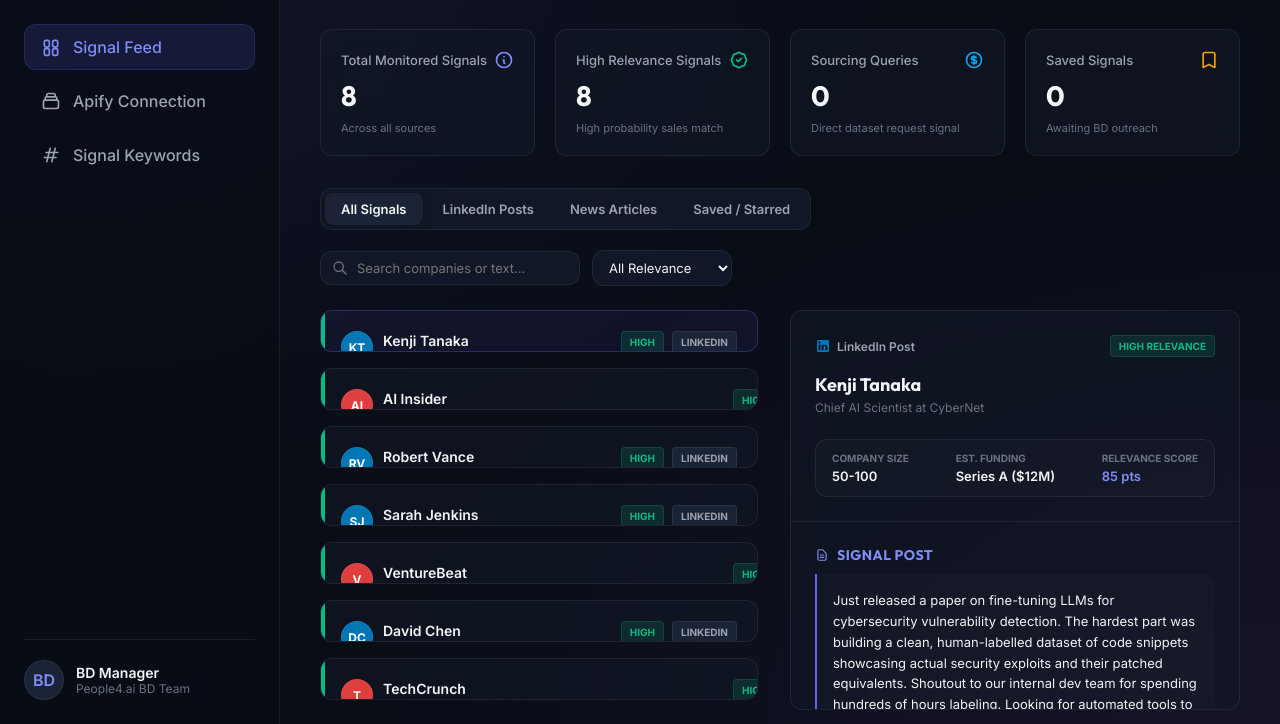
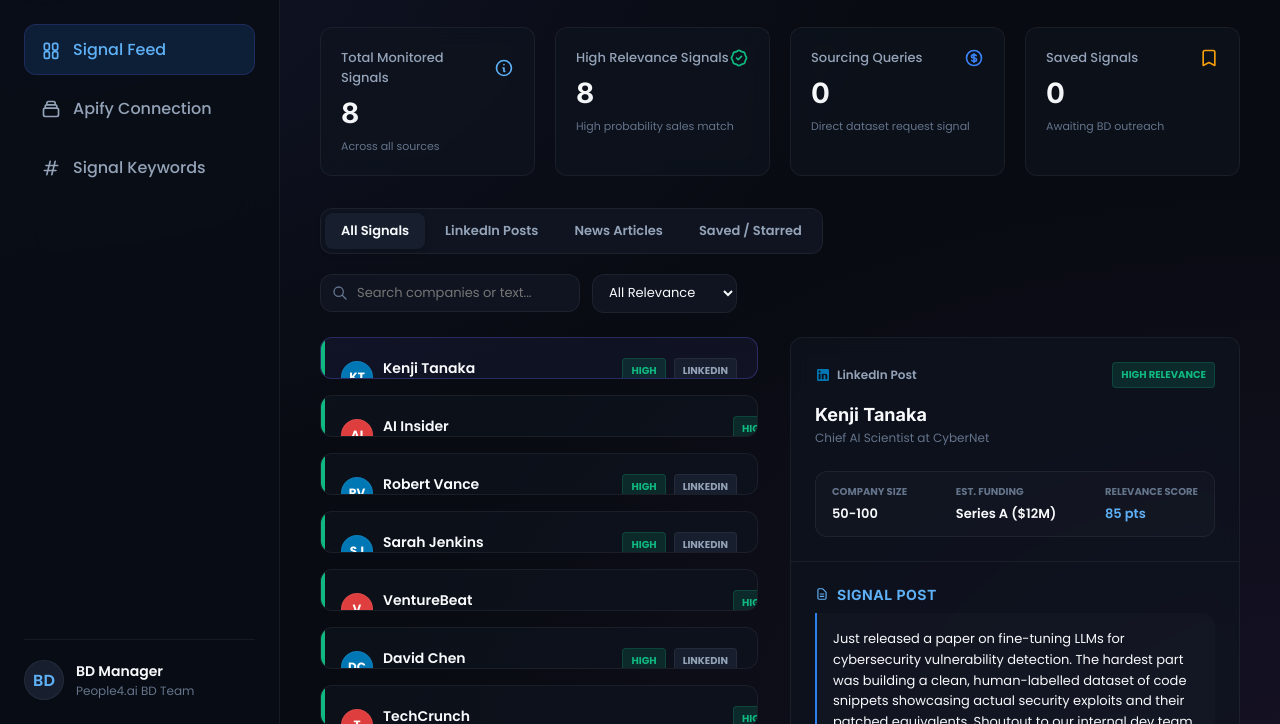
Before and after one commit to harrybutler-sketch/People-ai, a plain HTML site: page index.html in a window 1280 px wide. Shown: the part 76-800 px from the top of the page. Drawn offline with Linux system fonts and the light colour scheme.

Commit message:
Update styles.css colors and typography to match people4.ai website

```diff
--- a/styles.css
+++ b/styles.css
@@ -1,34 +1,34 @@
-@import url('https://fonts.googleapis.com/css2?family=Inter:wght@300;400;500;600;700&family=Outfit:wght@400;500;600;700;800&display=swap');
+@import url('https://fonts.googleapis.com/css2?family=Inter:wght@300;400;500;600;700&family=Poppins:wght@300;400;500;600;700&family=Outfit:wght@400;500;600;700;800&display=swap');
 
 :root {
   /* Color Tokens */
-  --bg-primary: #090d16;
-  --bg-secondary: #111726;
-  --bg-tertiary: #1b2336;
+  --bg-primary: #080b11;
+  --bg-secondary: #0f1420;
+  --bg-tertiary: #171e2e;
 
-  --glass-bg: rgba(17, 23, 38, 0.65);
-  --glass-border: rgba(255, 255, 255, 0.07);
-  --glass-border-hover: rgba(255, 255, 255, 0.15);
+  --glass-bg: rgba(15, 20, 32, 0.65);
+  --glass-border: rgba(255, 255, 255, 0.06);
+  --glass-border-hover: rgba(255, 255, 255, 0.12);
 
-  --text-primary: #f3f4f6;
-  --text-secondary: #9ca3af;
-  --text-muted: #6b7280;
+  --text-primary: #f8fafc;
+  --text-secondary: #94a3b8;
+  --text-muted: #64748b;
 
-  --color-brand: #6366f1;
-  --color-brand-light: #818cf8;
-  --color-brand-glow: rgba(99, 102, 241, 0.15);
+  --color-brand: #2f80ed;
+  --color-brand-light: #5fb1f7;
+  --color-brand-glow: rgba(47, 128, 237, 0.15);
 
-  --gradient-brand: linear-gradient(135deg, #6366f1 0%, #a855f7 100%);
-  --gradient-card: linear-gradient(180deg, rgba(27, 35, 54, 0.4) 0%, rgba(17, 23, 38, 0.4) 100%);
+  --gradient-brand: linear-gradient(135deg, #2f80ed 0%, #9b51e0 100%);
+  --gradient-card: linear-gradient(180deg, rgba(23, 30, 46, 0.4) 0%, rgba(15, 20, 32, 0.4) 100%);
 
   --color-success: #10b981;
   --color-success-glow: rgba(16, 185, 129, 0.15);
   --color-warning: #f59e0b;
   --color-warning-glow: rgba(245, 158, 11, 0.15);
-  --color-info: #0ea5e9;
+  --color-info: #3b82f6;
 
-  --font-sans: 'Inter', -apple-system, BlinkMacSystemFont, "Segoe UI", Roboto, Helvetica, Arial, sans-serif;
-  --font-display: 'Outfit', sans-serif;
+  --font-sans: 'Poppins', 'Inter', -apple-system, BlinkMacSystemFont, "Segoe UI", Roboto, sans-serif;
+  --font-display: 'Inter', 'Outfit', sans-serif;
 
   --radius-sm: 8px;
   --radius-md: 12px;
```
